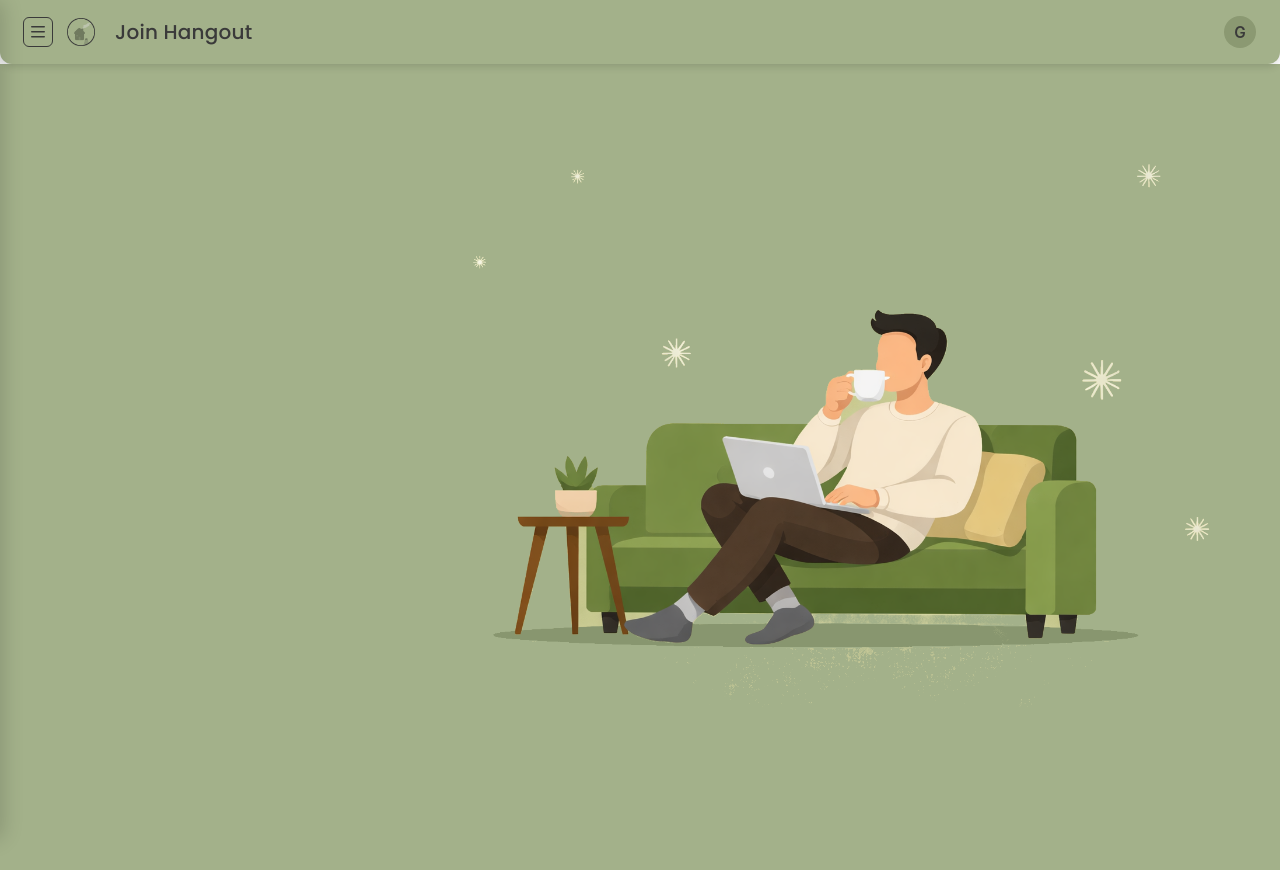
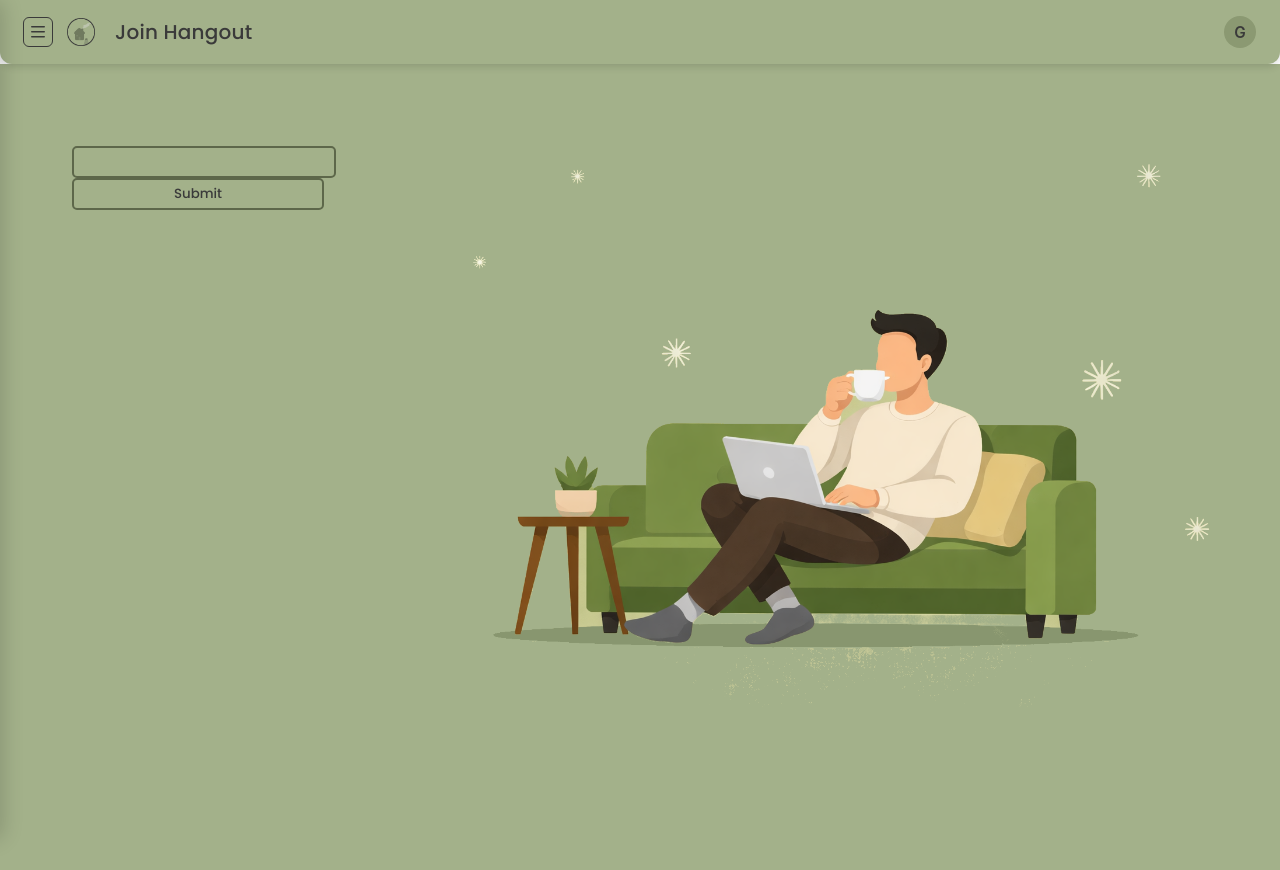
Before and after one commit to sirgavin211/meetly, a React (Vite) app in the folder frontend/: page /joinhangout in a window 1280 px wide. Shown: the top 870 px of the page. Built offline with nearby package versions, Linux system fonts and the light colour scheme.

Commit message:
small work on join hangout, dont stress css yet get the main function running

```diff
--- a/frontend/src/pages/JoinHangout/JoinHangout.jsx
+++ b/frontend/src/pages/JoinHangout/JoinHangout.jsx
@@ -1,10 +1,23 @@
 
-
+import { useState } from "react";
 import Navbar from '../../components/Navbar/Navbar';
 import CoffeeImage from '../../assets/images/better.png';
 import "./JoinHangout.css";
 
-export default function JoinHangout() {
+function JoinHangout() {
+
+
+  const [code, setCode] = useState("");
+  const code_regex = /^\d{3} \d{3}$/;
+  const [show_error, enableMessage] = useState(false);
+
+
+  function send_join_request() {
+    if (code_regex.test(code) === false) {
+      enableMessage(true);
+      return;
+    }
+  }
 
 
   return (
@@ -16,7 +29,22 @@ export default function JoinHangout() {
 
 
         <div className="content">
-          <p></p>
+          <input
+            type="text"
+            onChange={(e) => {
+              setCode(e.target.value);
+
+            }}
+          />
+          <input
+            type="button"
+            value="Submit"
+
+          />
+
+          {show_error &&
+            <p>Properly enter a code (ex. 123 456)</p>
+          }
         </div>
 
         <div className="background-elements">
@@ -33,3 +61,9 @@ export default function JoinHangout() {
   );
 
 }
+
+
+
+
+
+export default JoinHangout
```
